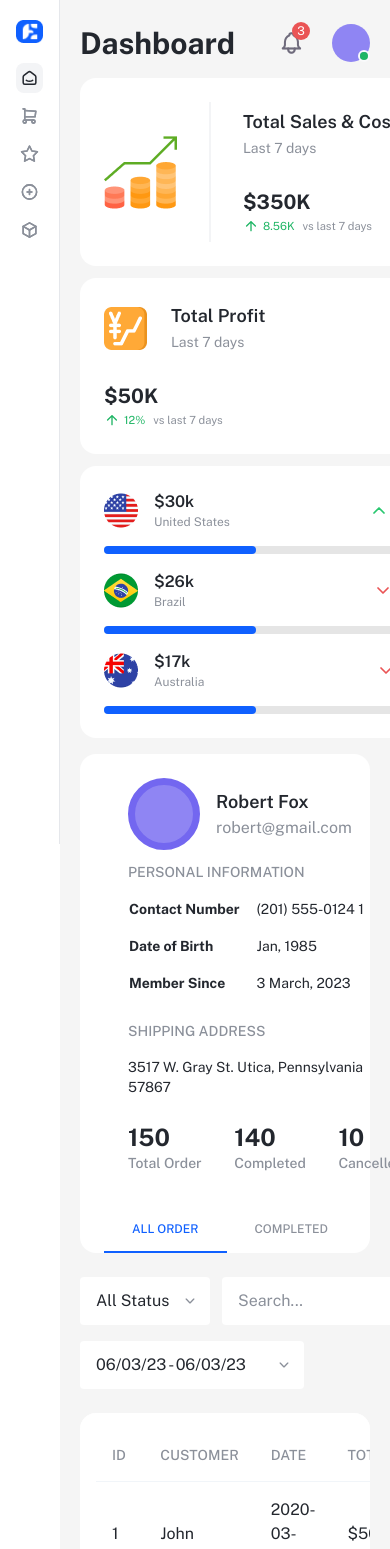
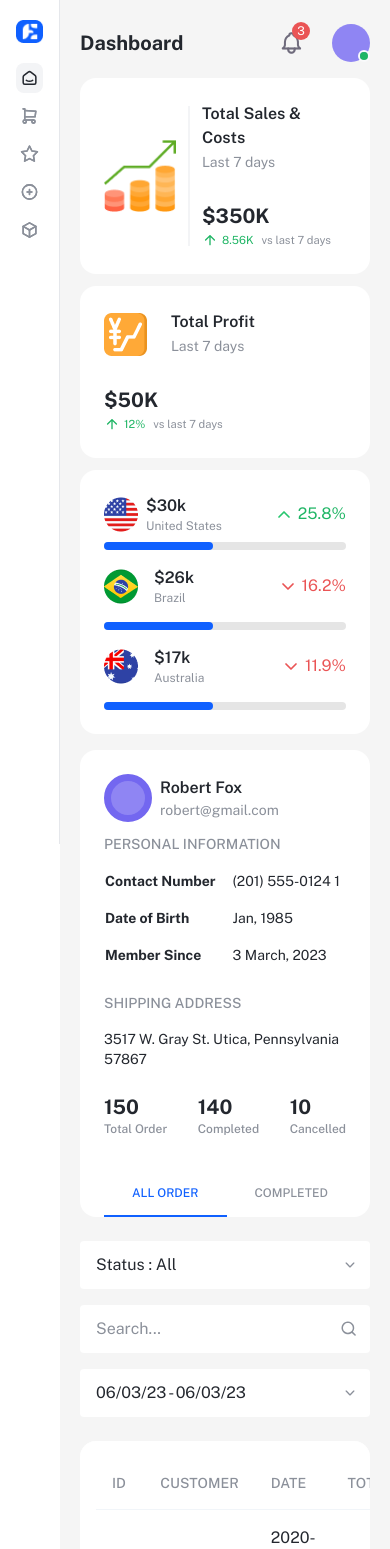
Before and after one commit to GwaraDon/jobins-frontend-challenge, a Next.js app: page /main-menu/dashboard in a window 390 px wide. Shown: the top 1549 px of the page. Built offline with nearby package versions, Linux system fonts and the light colour scheme.

Commit message:
Fix responsive issues

```diff
--- a/app/components/CustomDateRange.tsx
+++ b/app/components/CustomDateRange.tsx
@@ -32,9 +32,8 @@ export default function CustomDateRange() {
   };
 
   return (
-    <div>
-      <div className="form-group mb-0 relative">
-        <div className="relative inline-flex  items-center">
+    <div className="form-group mb-0 relative sm:max-w-[200px] max-w-full w-full">
+      <div className="relative inline-flex  items-center  w-full">
         <input
           readOnly
           type="text"
@@ -79,6 +78,5 @@ export default function CustomDateRange() {
         </div>
       )}
     </div>
-    </div>
   );
 }
--- a/app/components/Header.tsx
+++ b/app/components/Header.tsx
@@ -24,7 +24,9 @@ export default function Header({ title }: { title: string }) {
   return (
     <>
       <div className="header flex justify-between items-center py-4">
-        <h1 className="text-3xl font-bold capitalize">{title}</h1>
+        <h1 className="md:text-3xl sm:text-2xl text-xl font-bold capitalize">
+          {title}
+        </h1>
         <div className="settings flex items-center gap-6">
           {/* <!-- notification  --> */}
           <div className="settings notification " ref={notificationRef}>
--- a/app/globals.css
+++ b/app/globals.css
@@ -44,7 +44,7 @@ body {
 }
 @media (max-width: 767px) {
   .grid-column {
-    grid-template-columns: 1fr;
+    grid-template-columns: minmax(240px, 1fr);
   }
   .grid-column .top-country {
     grid-column: auto;
@@ -58,9 +58,15 @@ body {
     grid-column: span 4;
     order: 4;
   }
+  .grid-custom {
+    grid-template-columns: 34px minmax(60px, 80px) 1fr minmax(50px, 75px);
+  }
   .grid-custom .progress-percent {
     display: flex;
     justify-content: flex-end;
     grid-column: span 2;
   }
+  .grid-auto-column-three {
+    grid-template-columns: 1fr;
+  }
 }
--- a/app/main-menu/dashboard/components/Searchbox.tsx
+++ b/app/main-menu/dashboard/components/Searchbox.tsx
@@ -3,10 +3,10 @@ import React from "react";
 export default function Searchbox() {
   return (
     <>
-      <div className="relative inline-flex items-center">
+      <div className="relative inline-flex items-center sm:min-w-[200px] max-w-full w-full">
         <input
           type="text"
-          className="bg-white border-none ml-3 pl-4 pr-8 rounded  py-3 outline-none focus:outline-none placeholder:text-muted"
+          className="bg-white w-full  border-none  pl-4 pr-8 rounded  py-3 outline-none focus:outline-none placeholder:text-muted"
           placeholder="Search..."
         />
         <button type="submit" className="absolute right-[.75rem]">
--- a/app/main-menu/dashboard/components/TabContent.tsx
+++ b/app/main-menu/dashboard/components/TabContent.tsx
@@ -15,10 +15,10 @@ export default function ({ activeState }: { activeState: string }) {
           <div className="flex items-center md:flex-wrap w-full">
             <div className="user grow">
               <div className="grid grid-auto-column-three xl:divide-x divide-x-0 xl:gap-0 gap-3">
-                <div className="user-info pl-6 flex items-center">
+                <div className="user-info sm:pl-6 flex items-center">
                   <div className="flex items-center">
                     <div
-                      className="user-img rounded-full w-[72px] h-[72px] overflow-hidden"
+                      className="user-img rounded-full sm:w-[72px] w-[48px] sm:h-[72px] h-[48px] overflow-hidden"
                       style={{
                         background:
                           "linear-gradient(0deg, rgba(255, 255, 255, 0.2), rgba(255, 255, 255, 0.2)), #7367F0",
@@ -27,17 +27,17 @@ export default function ({ activeState }: { activeState: string }) {
                     >
                       <span></span>
                     </div>
-                    <div className="ml-4">
-                      <div className="user-name font-semibold text-lg">
+                    <div className="sm:ml-4 ml-2">
+                      <div className="user-name font-semibold sm:text-lg ">
                         Robert Fox
                       </div>
-                      <div className="user-email text-muted ">
+                      <div className="user-email text-muted sm:text-base text-sm ">
                         robert@gmail.com
                       </div>
                     </div>
                   </div>
                 </div>
-                <div className="user-info pl-6 ">
+                <div className="user-info sm:pl-6  ">
                   <div className="title text-muted font-medium text-sm uppercase mb-4">
                     PERSONAL INFORMATION
                   </div>
@@ -58,37 +58,37 @@ export default function ({ activeState }: { activeState: string }) {
                     </tbody>
                   </table>
                 </div>
-                <div className="pl-6">
+                <div className="sm:pl-6 ">
                   <div className="user-address  ">
                     <div className="title text-muted font-medium text-sm uppercase mb-4">
                       Shipping Address
                     </div>
-                    <div className="text-sm mb-6">
+                    <address className="text-sm mb-6 not-italic">
                       3517 W. Gray St. Utica, Pennsylvania 57867
-                    </div>
+                    </address>
                   </div>
-                  <div className="user-status flex items-center justify-between">
+                  <div className="user-status flex items-center justify-between flex-wrap">
                     <div className="status-box total-order">
-                      <div className="status-box-number font-bold text-2xl">
+                      <div className="status-box-number font-bold sm:text-2xl text-xl">
                         150
                       </div>
-                      <div className="status-box-text text-muted font-medium text-sm capitalize">
+                      <div className="status-box-text text-muted font-medium sm:text-sm text-xs capitalize">
                         Total order
                       </div>
                     </div>
                     <div className="status-box completed">
-                      <div className="status-box-number font-bold text-2xl">
+                      <div className="status-box-number font-bold sm:text-2xl text-xl">
                         140
                       </div>
-                      <div className="status-box-text text-muted font-medium text-sm capitalize">
+                      <div className="status-box-text text-muted font-medium sm:text-sm text-xs capitalize">
                         Completed
                       </div>
                     </div>
                     <div className="status-box cancelled">
-                      <div className="status-box-number font-bold text-2xl">
+                      <div className="status-box-number font-bold sm:text-2xl text-xl">
                         10
                       </div>
-                      <div className="status-box-text text-muted font-medium text-sm capitalize">
+                      <div className="status-box-text text-muted font-medium sm:text-sm text-xs capitalize">
                         cancelled
                       </div>
                     </div>
--- a/app/main-menu/dashboard/page.tsx
+++ b/app/main-menu/dashboard/page.tsx
@@ -26,15 +26,17 @@ export default async function Dashboard() {
             <div className="grow-0">
               <Image src={Sales} width={73} height={73} alt="sales " />
             </div>
-            <div className="divider mx-8 bg-gray-100 w-[2px] h-[140px]"></div>
+            <div className="divider  bg-gray-100 w-[2px] h-[140px] sm:mx-8 mx-3 "></div>
             <div>
               <div className="card-title">
-                <p className="text-lg font-semibold">Total Sales & Costs</p>
+                <p className="sm:text-lg text-base font-semibold">
+                  Total Sales & Costs
+                </p>
                 <small className="text-muted text-sm">Last 7 days</small>
               </div>
               <div className="card-body pt-7">
                 <div className="price font-bold text-xl">$350K</div>
-                <div className="text-sm flex items-center">
+                <div className="text-sm flex items-center flex-wrap">
                   <small className="text-success mr-2 flex items-center">
                     <svg
                       width="16"
@@ -62,7 +64,9 @@ export default async function Dashboard() {
               <Image src={Profit} width={43} height={43} alt="sales " />
 
               <div className="card-title ml-6">
-                <p className="text-lg font-semibold">Total Profit</p>
+                <p className="sm:text-lg text-base font-semibold">
+                  Total Profit
+                </p>
                 <small className="text-muted text-sm">Last 7 days</small>
               </div>
             </div>
@@ -91,7 +95,7 @@ export default async function Dashboard() {
           </div>
           {/* Top country max-w-[452px]*/}
           <div className="top-country   h-full card bg-white flex-col">
-            <div className="grid grid-custom items-center flex-nowrap gap-4 mb-4">
+            <div className="grid grid-custom items-center flex-nowrap sm:gap-4 gap-2 mb-4">
               <Image src={US} width={34} height={73} alt="sales " />
               <div className="collection">
                 <div className="text-base font-semibold">$30k</div>
@@ -216,8 +220,8 @@ export default async function Dashboard() {
             action=""
             className="flex  flex-wrap gap-4 justify-between items-center w-full"
           >
-            <div className="flex justify-start items-center">
-              <div className="relative inline-flex  items-center">
+            <div className="flex sm:flex-nowrap  flex-wrap gap-4 justify-start items-center sm:w-auto w-full">
+              <div className="relative inline-flex  items-center sm:max-w-[136px] max-w-full w-full ">
                 <svg
                   className="w-4 h-4 absolute  right-[.75rem] pointer-events-none"
                   width="20"
@@ -236,10 +240,10 @@ export default async function Dashboard() {
                 </svg>
 
                 <select
-                  className="bg-white pl-4 pr-8 py-3  outline-none rounded focus:outline-none appearance-none"
+                  className="bg-white w-full  pl-4 pr-8 py-3 outline-none rounded focus:outline-none appearance-none"
                   name="select-box"
                 >
-                  <option value="1">All Status</option>
+                  <option value="1">Status : All</option>
                   {["Completed", "Pending", "Cancelled"].map((opt, index) => (
                     <option value={opt} key={index}>
                       {opt}
@@ -249,9 +253,7 @@ export default async function Dashboard() {
               </div>
               <Searchbox />
             </div>
-            <div>
-              <CustomDateRange />
-            </div>
+            <CustomDateRange />
           </form>
         </div>
       </section>
```
Lines whose indentation alone changed are shown as unchanged.
